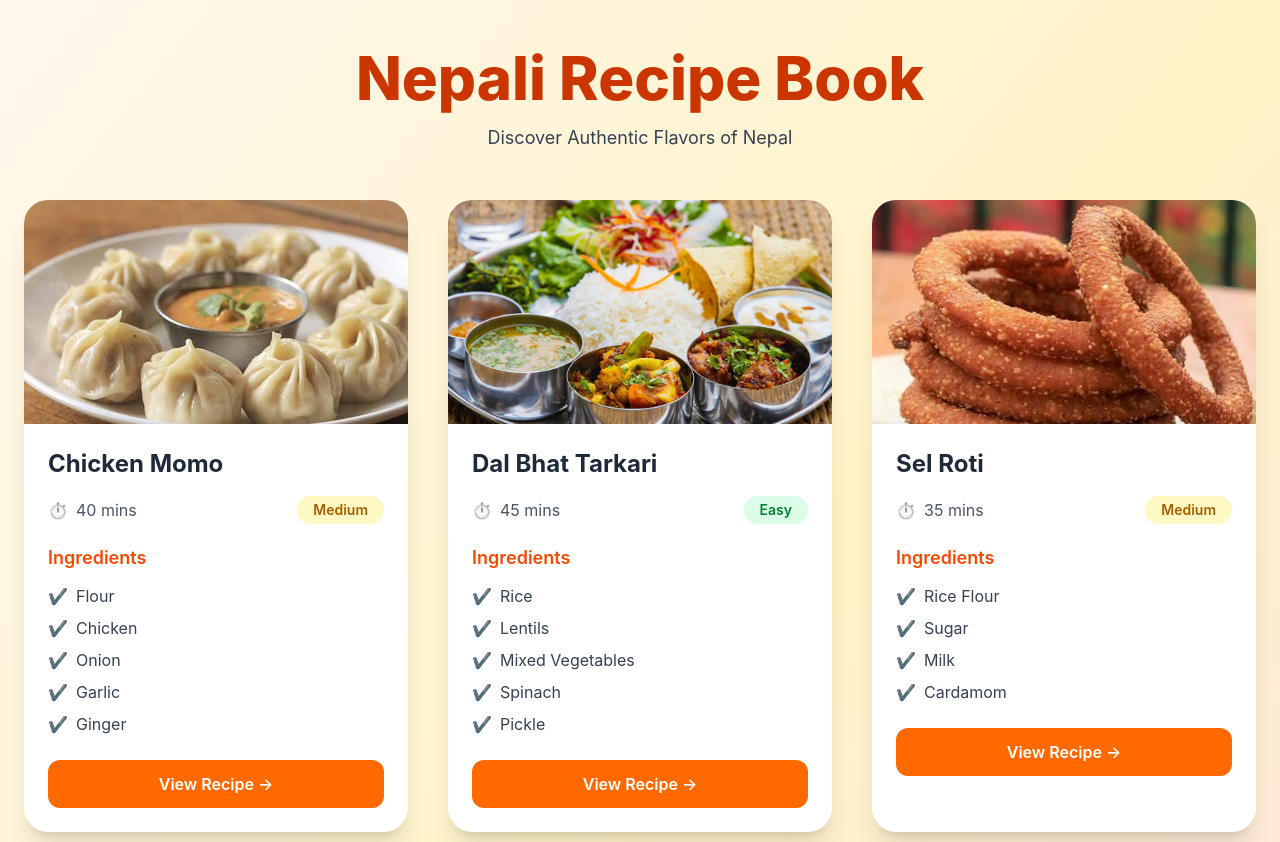
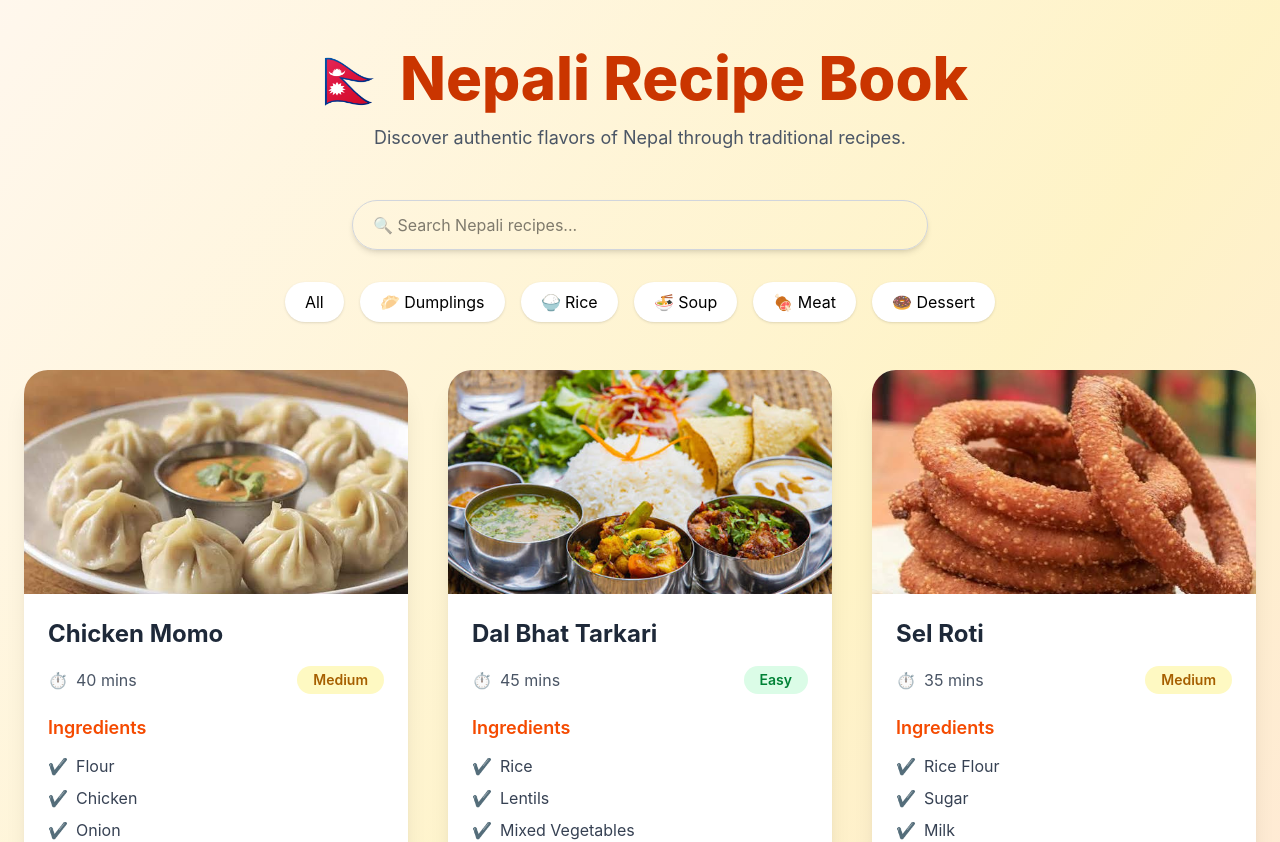
Before and after one commit to Agraz-10/recipe-card-app, a React (Vite) app in the folder recipe-card-app/: page / in a window 1280 px wide. Shown: the top 842 px of the page. Built offline with nearby package versions, Linux system fonts and the light colour scheme.

Commit message:
feat: add hero section with search bar and category filter

```diff
--- a/recipe-card-app/package.json
+++ b/recipe-card-app/package.json
@@ -13,6 +13,7 @@
     "@tailwindcss/vite": "^4.3.2",
     "react": "^19.2.7",
     "react-dom": "^19.2.7",
+    "react-icons": "^5.7.0",
     "tailwindcss": "^4.3.2"
   },
   "devDependencies": {
--- a/recipe-card-app/src/App.jsx
+++ b/recipe-card-app/src/App.jsx
@@ -1,3 +1,6 @@
+import Header from "./components/Header";
+import SearchBar from "./components/SearchBar";
+import CategoryFilter from "./components/CategoryFilter";
 import RecipeCard from "./components/RecipeCard";
 import recipes from "./data/recipes";
 
@@ -5,31 +8,21 @@ function App() {
   return (
     <div className="min-h-screen bg-gradient-to-br from-orange-50 via-amber-100 to-red-100">
 
-      <header className="text-center py-12">
+      <Header />
 
-        <h1 className="text-5xl md:text-6xl font-extrabold text-orange-700">
-          Nepali Recipe Book
-        </h1>
+      <SearchBar />
 
-        <p className="mt-4 text-gray-700 text-lg">
-          Discover Authentic Flavors of Nepal
-        </p>
-
-      </header>
+      <CategoryFilter />
 
       <div className="max-w-7xl mx-auto px-6 pb-12">
-
         <div className="grid grid-cols-1 md:grid-cols-2 lg:grid-cols-3 gap-10">
-
           {recipes.map((recipe) => (
             <RecipeCard
               key={recipe.id}
               recipe={recipe}
             />
           ))}
-
         </div>
-
       </div>
 
     </div>
--- /dev/null
+++ b/recipe-card-app/src/components/CategoryFilter.jsx
@@ -0,0 +1,25 @@
+function CategoryFilter() {
+  const categories = [
+    "All",
+    "🥟 Dumplings",
+    "🍚 Rice",
+    "🍜 Soup",
+    "🍖 Meat",
+    "🍩 Dessert",
+  ];
+
+  return (
+    <div className="flex flex-wrap justify-center gap-4 mb-12">
+      {categories.map((category, index) => (
+        <button
+          key={index}
+          className="px-5 py-2 bg-white rounded-full shadow hover:bg-orange-500 hover:text-white transition duration-300"
+        >
+          {category}
+        </button>
+      ))}
+    </div>
+  );
+}
+
+export default CategoryFilter;
--- /dev/null
+++ b/recipe-card-app/src/components/Header.jsx
@@ -0,0 +1,15 @@
+function Header() {
+  return (
+    <header className="text-center py-12">
+      <h1 className="text-5xl md:text-6xl font-extrabold text-orange-700">
+        🇳🇵 Nepali Recipe Book
+      </h1>
+
+      <p className="mt-4 text-lg text-gray-600 max-w-2xl mx-auto">
+        Discover authentic flavors of Nepal through traditional recipes.
+      </p>
+    </header>
+  );
+}
+
+export default Header;
--- /dev/null
+++ b/recipe-card-app/src/components/SearchBar.jsx
@@ -0,0 +1,13 @@
+function SearchBar() {
+  return (
+    <div className="max-w-xl mx-auto mb-8">
+      <input
+        type="text"
+        placeholder="🔍 Search Nepali recipes..."
+        className="w-full px-5 py-3 rounded-full border border-gray-300 shadow-md focus:outline-none focus:ring-2 focus:ring-orange-400"
+      />
+    </div>
+  );
+}
+
+export default SearchBar;
```
Also changed, not shown: 1 other file (tests, documents, lock files or other folders).
